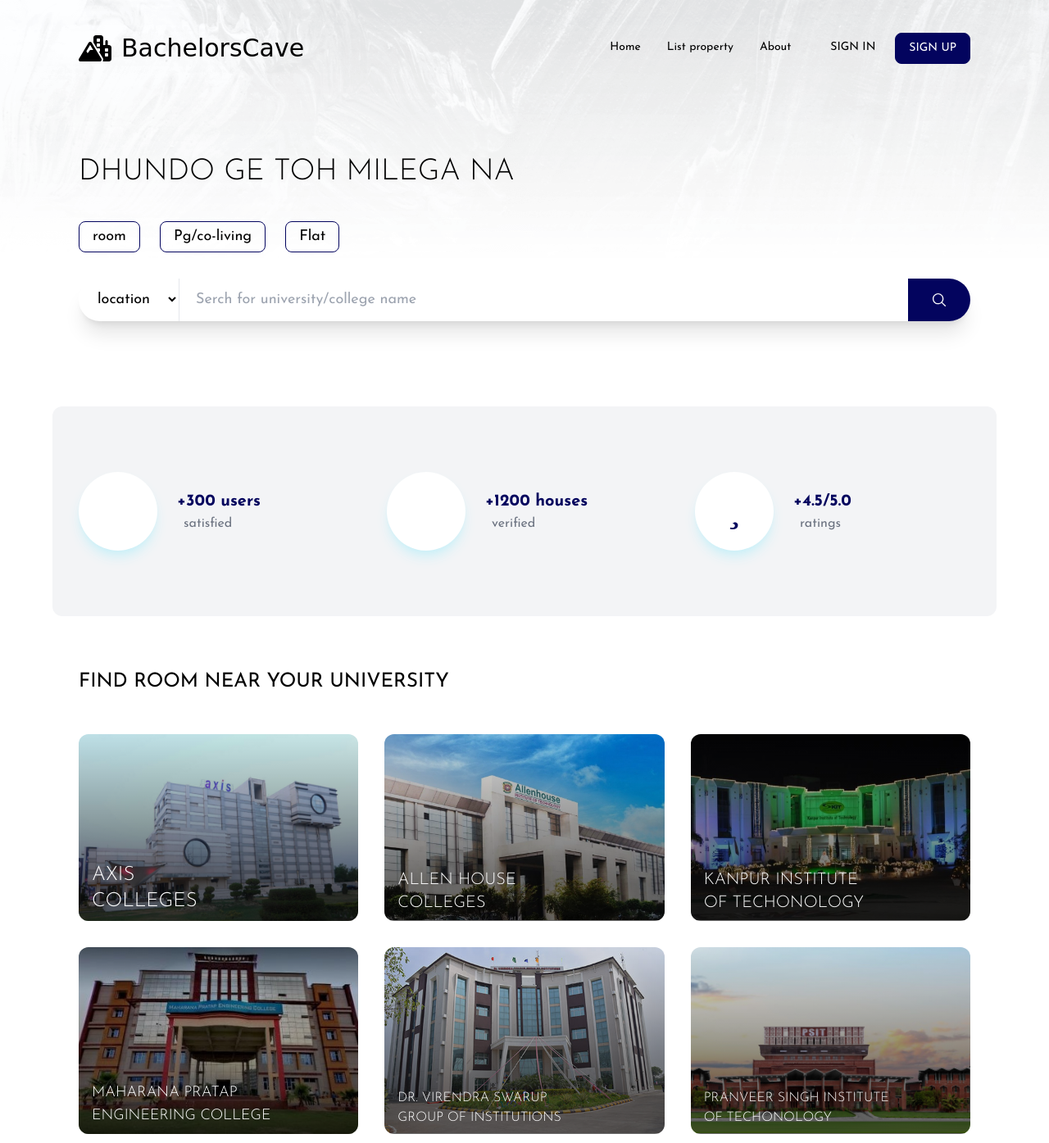
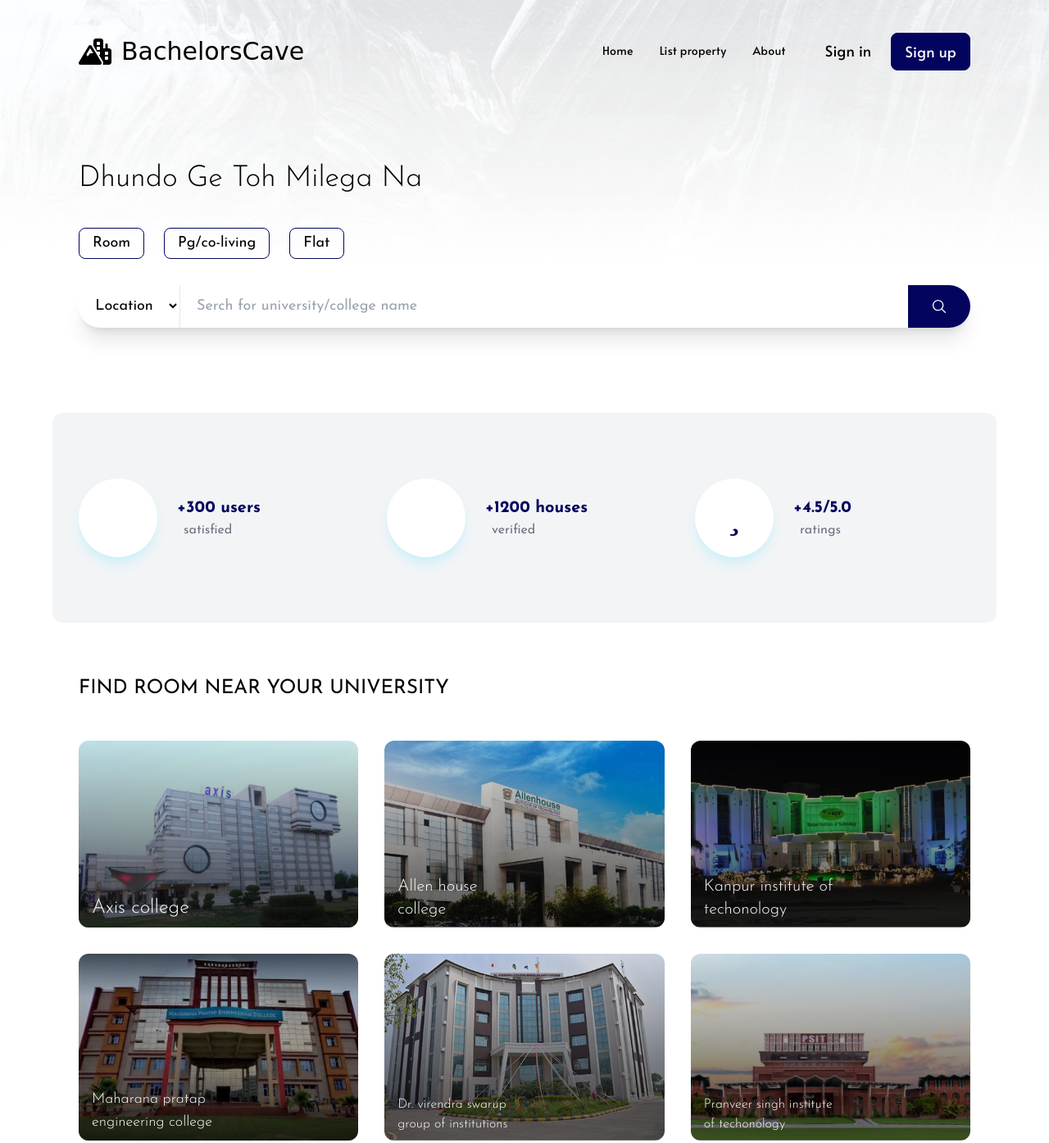
Before and after one commit to Mukul-only/bachelorsCave-home, a website: page index.html in a window 1280 px wide. Shown: the top 1395 px of the page at 82% size. Drawn offline with Linux system fonts and the light colour scheme; a web font is replaced by a local one.

Commit message:
minor  changes

```diff
--- a/index.html
+++ b/index.html
@@ -52,7 +52,7 @@
                 </div>
 
                 <!-- menu -->
-                <div class="hidden md:flex md:space-x-4 lg:space-x-8 items-center md:text-sm lg:text-md ">
+                <div class="hidden md:flex md:space-x-4 lg:space-x-8 items-center md:text-sm lg:text-md font-alata tracking-wide">
                     <!-- menu items -->
                     <div class="group">
                         <a href="#" class="">Home</a>
@@ -71,8 +71,8 @@
                         </div>
                     </div>
                     <div class="flex space-x-2 overflow-hidden md:text-[0.8rem] lg:text-sm">
-                        <a href="" class="py-2 px-4 rounded-lg  uppercase hover:scale-110 duration-200">Sign In</a>
-                        <a href="" class="py-2 md:px-3 lg:px-4 bg-darkestBlue text-white uppercase rounded-lg  border border-darkestBlue hover:bg-transparent hover:text-black duration-300">sign up</a>
+                        <a href="" class="py-2 px-4 rounded-lg  text-lg hover:scale-110 duration-200">Sign in</a>
+                        <a href="" class="py-2 md:px-3 lg:px-4 bg-darkestBlue text-white rounded-lg  text-lg border border-darkestBlue hover:bg-transparent hover:text-black duration-300">Sign up</a>
                     </div>
 
                 </div>
@@ -82,7 +82,7 @@
             </nav>
 
             <div class="mt-28 mb-16">
-                <h1  class="uppercase font-thin text-2xl md:text-4xl text-center md:text-left">dhundo ge toh milega na</h1>
+                <h1  class="font-thin text-2xl md:text-4xl text-center md:text-left">Dhundo Ge Toh Milega Na</h1>
 
                 <!-- serch section -->
 
@@ -91,7 +91,7 @@
                     <div class="flex  gap-3 md:items-center items-start md:gap-6 ">
                         <div class=" drd flex border border-darkestBlue rounded-lg " >
                             <input type="radio" name="action" id="room" class="rd hidden">
-                            <label for="room" class="px-4 py-1 cursor-pointer  text-sm md:text-lg">room</label>
+                            <label for="room" class="px-4 py-1 cursor-pointer  text-sm md:text-lg">Room</label>
                         </div>
                         <div class="drd flex border border-darkestBlue rounded-lg ">
                             <input type="radio" name="action" id="pg" class="rd hidden">
@@ -108,7 +108,7 @@
                         <!-- select area -->
                         <div class="">
                             <select name="area"  class="  bg-transparent pl-2 text-sm text-center md:px-4 md:text-lg outline-none">
-                                <option value="" >location</option>
+                                <option value="" >Location</option>
                                 <option value="kanpur">Kanpur</option>
                                 <option value="lucknow">Lucknow</option>
                                 <option value="delhi">Delhi</option>
@@ -177,7 +177,7 @@
 
     <section id="rentareas ">
         <div class="container py-16">
-            <h1 class="uppercase text-xl text-center md:text-left  md:text-2xl">find room near your university</h1>
+            <h1 class="uppercase text-xl text-center md:text-left  md:text-2xl">Find Room near your university</h1>
             <!-- images section -->
             <div class="grid md:grid-cols-3 gap-8 my-12">
 
@@ -185,42 +185,42 @@
                     <img src="assets/mobile/axis-collegesavif.jpg" alt="" class="md:hidden  ">
                     <img src="assets/desktop/axis-collegesavif.jpg" alt="" class="hidden md:block  group-hover:scale-110 duration-500">
                     <div class="img"></div>
-                    <p class="absolute bottom-0 left-0  uppercase text-xl px-4 py-2 font-thin w-44 md:text-2xl group-hover:scale-110 duration-500">axis colleges</p>
+                    <p class="img-label md:text-2xl text-xl w-44">Axis college</p>
                 </div>
 
                 <div class="relative text-white overflow-hidden group rounded-xl">
                     <img src="assets/mobile/allenhouse-group-of-colleges.jpg" alt="" class="md:hidden  ">
                     <img src="assets/desktop/allenhouse-group-of-colleges.jpg" alt="" class="hidden md:block  group-hover:scale-110 duration-500">
                     <div class="img"></div>
-                    <p class="absolute bottom-0 left-0  uppercase text-xl px-4 py-2 font-thin w-48 group-hover:scale-110 duration-500">allen house colleges</p>
+                    <p class="img-label text-xl w-48">Allen house college</p>
                 </div>
 
                 <div class="relative text-white overflow-hidden group rounded-xl">
                     <img src="assets/mobile/KIT.jpeg" alt="" class="md:hidden  ">
                     <img src="assets/desktop/KIT.jpeg" alt="" class="hidden md:block  group-hover:scale-110 duration-500">
                     <div class="img"></div>
-                    <p class="absolute bottom-0 left-0  uppercase text-xl px-4 py-2 font-thin w-60 group-hover:scale-110 duration-500">Kanpur institute of techonology</p>
+                    <p class="img-label w-60 text-xl">Kanpur institute of techonology</p>
                 </div>
 
                 <div class="relative text-white overflow-hidden group rounded-xl">
                     <img src="assets/mobile/maharana.jpg" alt="" class="md:hidden">
                     <img src="assets/desktop/maharana.jpg" alt="" class="hidden md:block  group-hover:scale-110 duration-500">
                     <div class="img"></div>
-                    <p class="absolute bottom-0 left-0  uppercase text-lg px-4 py-2 font-thin w-64  group-hover:scale-110 duration-500">maharana pratap engineering college</p>
+                    <p class="img-label text-lg  w-64 ">Maharana pratap engineering college</p>
                 </div>
 
                 <div class="relative text-white overflow-hidden group rounded-xl">
                     <img src="assets/mobile/virendra swaroop.jpg" alt="" class="md:hidden  ">
                     <img src="assets/desktop/virendra swaroop.jpg" alt="" class="hidden md:block  group-hover:scale-110 duration-500">
                     <div class="img"></div>
-                    <p class="absolute bottom-0 left-0  uppercase  px-4 py-2 font-thin w-64 group-hover:scale-110 duration-500">Dr. virendra swarup group of institutions</p>
+                    <p class="img-label w-44">Dr. virendra swarup group of institutions</p>
                 </div>
 
                 <div class="relative text-white overflow-hidden group rounded-xl">
                     <img src="assets/mobile/psit.jpg" alt="" class="md:hidden  ">
                     <img src="assets/desktop/psit.jpg" alt="" class="hidden md:block  group-hover:scale-110 duration-500">
                     <div class="img"></div>
-                    <p class="absolute bottom-0 left-0  uppercase  px-4 py-2 font-thin w-[260px] group-hover:scale-110 duration-500">pranveer singh institute of techonology</p>
+                    <p class="img-label w-48">Pranveer singh institute of techonology</p>
                 </div>
 
             </div>
@@ -233,11 +233,11 @@
             <p class="py-16 font-alata text-gray-500 max-w-2xl mx-auto">Manage your rentals on the long term with the dedicated tools: profile varification,
                 secured transaction, rent guarantee insurence.. and rely on our team experts anytime.
             </p>
-            <button class="px-7 py-3 bg-darkestBlue text-white rounded-xl border border-darkestBlue hover:bg-transparent hover:text-black duration-200">Know more</button>
+            <button class="px-7 py-3 bg-matteBlue text-white rounded-xl border border-matteBlue hover:bg-transparent hover:text-black duration-200">Know more</button>
         </div>
     </section>
 
-    <footer class="bg-[#023047]">
+    <footer class="bg-matteBlue">
         <div class="container ">
             <div class="flex flex-col md:flex-row justify-between items-cetner  text-white font-thin">
                 <!-- list 1 -->
--- a/input.css
+++ b/input.css
@@ -22,6 +22,10 @@
 
      inset:0;
     background-image: linear-gradient(180deg,rgba(0, 0, 0, 0.097),rgba(0, 0, 0, 0.571) 80%);
+}
+
+.img-label{
+    @apply absolute bottom-0 left-0  px-4 py-2 font-thin  group-hover:scale-110 duration-500 ;
 }
 
 @media(min-width:768px){
--- a/tailwind.config.js
+++ b/tailwind.config.js
@@ -12,6 +12,7 @@ module.exports = {
       colors: {
         darkestBlue: "#03045e",
         lightestBlue: "#caf0f8",
+        matteBlue : '#023047'
       },
       fontFamily: {
         sans: ['Josefin Sans', 'sans-serif'],
```
Also changed, not shown: css/style.css.
